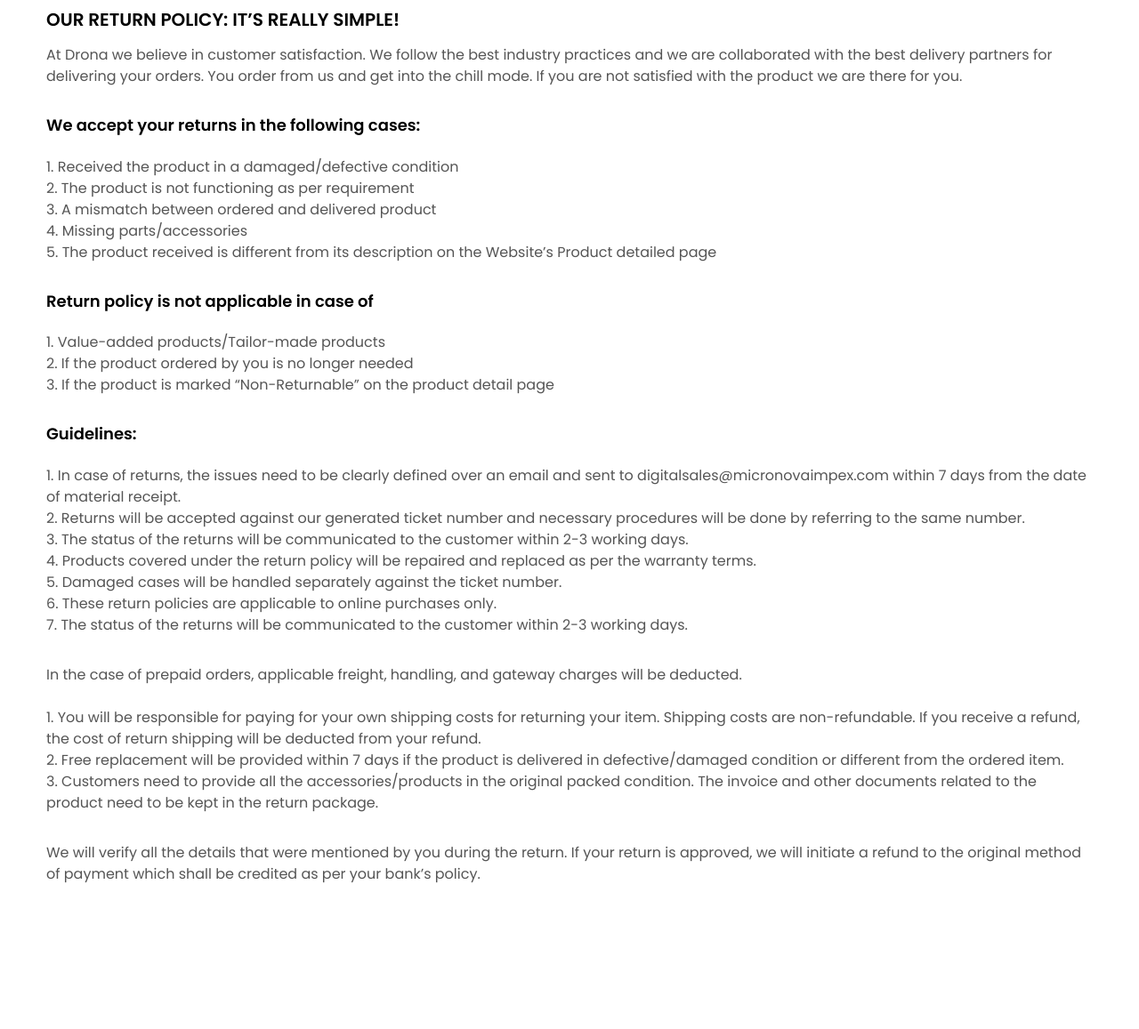
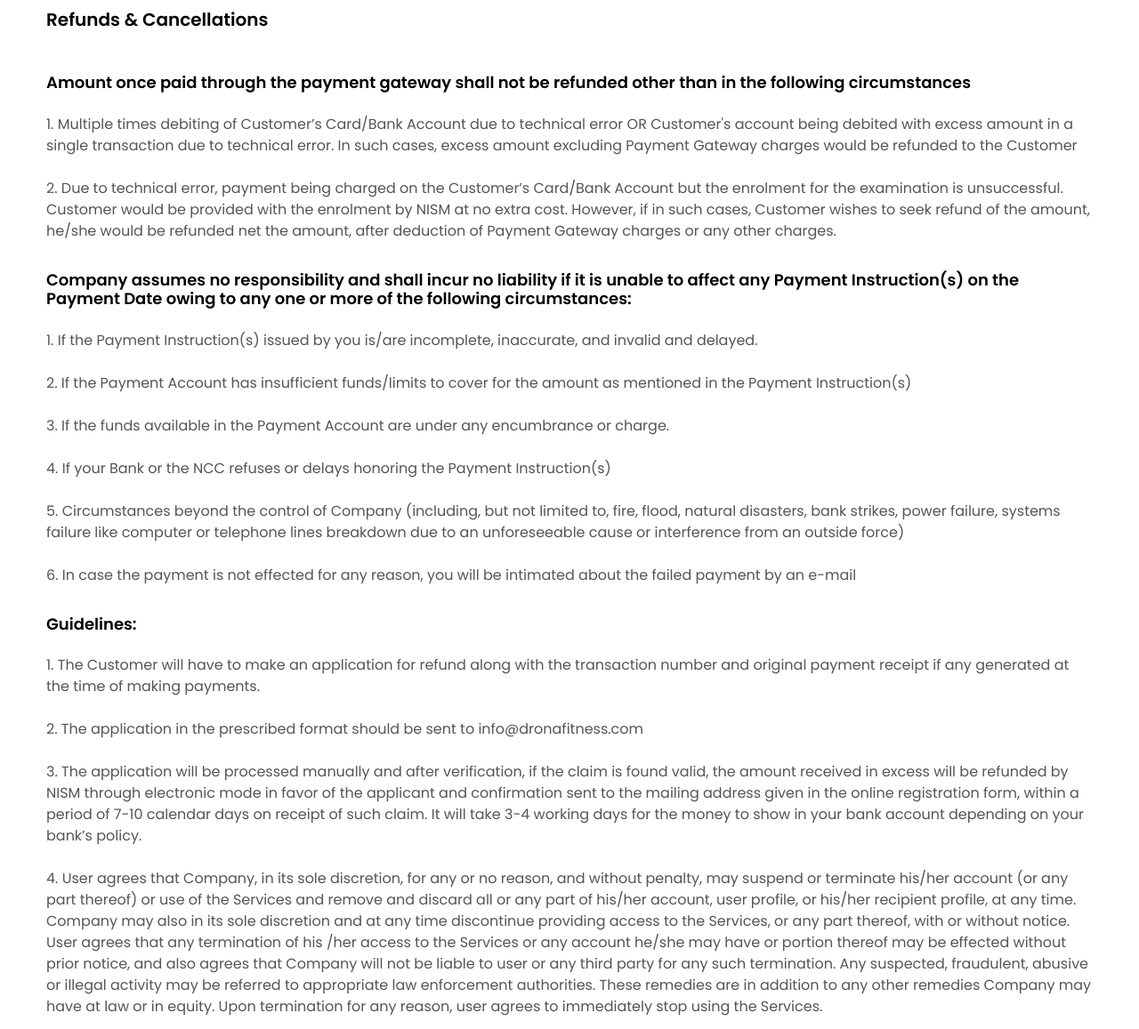
Before and after one commit to Drona-Fitness/drona-landing, a plain HTML site: page refund-policy.html in a window 1280 px wide. Shown: the part 150-1307 px from the top of the page at 89% size. Drawn offline with Linux system fonts and the light colour scheme.

Commit message:
changes as per feedback from Drona Marketing team
changes as per feedback from Drona Marketing team

```diff
--- a/refund-policy.html
+++ b/refund-policy.html
@@ -168,40 +168,92 @@
         <div class="container mt-5">
           <div class="row">
               <div class="col-12 mt-2 pt-2 pb-2">
-                <h5>OUR RETURN POLICY: IT’S REALLY SIMPLE!</h5>
-                <p>At Drona we believe in customer satisfaction. We follow the best industry practices and we are collaborated with the best delivery partners for delivering your orders. You order from us and get into the chill mode. If you are not satisfied with the product we are there for you.</p>
+                <h5>Refunds & Cancellations</h5>
               </div>
               <div class="col-12 mt-2 pt-3 pb-2">
-                <h6 class="mb-4">We accept your returns in the following cases:</h6>
+                <h6 class="mb-4">Amount once paid through the payment gateway shall not be refunded other than in the
+                  following circumstances
+                </h6>
                 <ol>
-                  <li> Received the product in a damaged/defective condition</li>
-                  <li> The product is not functioning as per requirement</li>
-                  <li> A mismatch between ordered and delivered product</li>
-                  <li> Missing parts/accessories</li>
-                  <li> The product received is different from its description on the Website’s Product detailed page</li>
+                  <li> Multiple times debiting of Customer’s Card/Bank Account due to technical error OR Customer's
+                    account being debited with excess amount in a single transaction due to technical error. In such
+                    cases, excess amount excluding Payment Gateway charges would be refunded to the Customer
+                  </li>
+                  <br/>
+                  <li> Due to technical error, payment being charged on the Customer’s Card/Bank Account but the
+                    enrolment for the examination is unsuccessful. Customer would be provided with the enrolment
+                    by NISM at no extra cost. However, if in such cases, Customer wishes to seek refund of the
+                    amount, he/she would be refunded net the amount, after deduction of Payment Gateway
+                    charges or any other charges.
+                  </li>
                 </ol>
               </div>
               <div class="col-12 mt-2 pt-3 pb-2">
-                <h6 class="mb-4">Return policy is not applicable in case of</h6>
+                <h6 class="mb-4">Company assumes no responsibility and shall incur no liability if it is unable to affect any
+                  Payment Instruction(s) on the Payment Date owing to any one or more of the following
+                  circumstances:
+                </h6>
                 <ol>
-                  <li> Value-added products/Tailor-made products</li>
-                  <li> If the product ordered by you is no longer needed</li>
-                  <li> If the product is marked “Non-Returnable” on the product detail page</li>
+                  <li> If the Payment Instruction(s) issued by you is/are incomplete, inaccurate, and invalid and
+                    delayed.
+                  </li>
+                  <br/>
+                  <li> If the Payment Account has insufficient funds/limits to cover for the amount as mentioned
+                    in the Payment Instruction(s)
+                  </li>
+                  <br/>
+                  <li> If the funds available in the Payment Account are under any encumbrance or charge.</li>
+                  <br/>
+                  <li>If your Bank or the NCC refuses or delays honoring the Payment Instruction(s)</li>
+                  <br/>
+                  <li>Circumstances beyond the control of Company (including, but not limited to, fire, flood,
+                    natural disasters, bank strikes, power failure, systems failure like computer or telephone
+                    lines breakdown due to an unforeseeable cause or interference from an outside force)
+                  </li>
+                  <br/>
+                  <li>In case the payment is not effected for any reason, you will be intimated about the failed
+                    payment by an e-mail
+                  </li>
                 </ol>
               </div>
               <div class="col-12 mt-2 pt-3 pb-2">
                 <h6 class="mb-4">Guidelines:</h6>
                 <ol>
-                  <li>In case of returns, the issues need to be clearly defined over an email and sent to digitalsales@micronovaimpex.com within 7 days from the date of material receipt.</li>
-                  <li>Returns will be accepted against our generated ticket number and necessary procedures will be done by referring to the same number.</li>
-                  <li>The status of the returns will be communicated to the customer within 2-3 working days.</li>
-                  <li>Products covered under the return policy will be repaired and replaced as per the warranty terms.</li>
-                  <li>Damaged cases will be handled separately against the ticket number.</li>
-                  <li>These return policies are applicable to online purchases only.</li>
-                  <li>  The status of the returns will be communicated to the customer within 2-3 working days.</li>
+                  <li>The Customer will have to make an application for refund along with the transaction number
+                    and original payment receipt if any generated at the time of making payments.
+                  </li>
+                  <br/>
+                  <li>The application in the prescribed format should be sent to info@dronafitness.com</li>
+                  <br/>
+                  <li>The application will be processed manually and after verification, if the claim is found valid, the
+                    amount received in excess will be refunded by NISM through electronic mode in favor of the
+                    applicant and confirmation sent to the mailing address given in the online registration form,
+                    within a period of 7-10 calendar days on receipt of such claim. It will take 3-4 working days for the money
+                    to show in your bank account depending on your bank’s policy.
+                  </li>
+                  <br/>
+                  <li>User agrees that Company, in its sole discretion, for any or no reason, and without penalty, may
+                    suspend or terminate his/her account (or any part thereof) or use of the Services and remove
+                    and discard all or any part of his/her account, user profile, or his/her recipient profile, at any
+                    time. Company may also in its sole discretion and at any time discontinue providing access to
+                    the Services, or any part thereof, with or without notice. User agrees that any termination of his
+                    /her access to the Services or any account he/she may have or portion thereof may be effected
+                    without prior notice, and also agrees that Company will not be liable to user or any third party
+                    for any such termination. Any suspected, fraudulent, abusive or illegal activity may be referred
+                    to appropriate law enforcement authorities. These remedies are in addition to any other
+                    remedies Company may have at law or in equity. Upon termination for any reason, user agrees
+                    to immediately stop using the Services.
+                  </li>
+                  <br/>
+                  <li>Company may elect to resolve any dispute, controversy or claim arising out of or relating to this
+                  Agreement or Service provided in connection with this Agreement by binding arbitration in
+                  accordance with the provisions of the Indian Arbitration & Conciliation Act, 1996. Any such
+                  dispute, controversy or claim shall be arbitrated on an individual basis and shall not be
+                  consolidated in any arbitration with any claim or controversy of any other party
+                 </li>
                 </ol>
               </div>
-              <div class="col-12 mt-2 pt-3 pb-2">
+              <!-- <div class="col-12 mt-2 pt-3 pb-2">
                 <p class="mb-4">In the case of prepaid orders, applicable freight, handling, and gateway charges will be deducted.</p>
                 <ol>
                   <li>You will be responsible for paying for your own shipping costs for returning your item. Shipping costs are non-refundable. If you receive a refund, the cost of return shipping will be deducted from your refund.</li>
@@ -209,7 +261,7 @@
                   <li>Customers need to provide all the accessories/products in the original packed condition. The invoice and other documents related to the product need to be kept in the return package.</li>
                 </ol>
               </div>
-              <p class="mb-4 mt-4">We will verify all the details that were mentioned by you during the return. If your return is approved, we will initiate a refund to the original method of payment which shall be credited as per your bank’s policy.</p>
+              <p class="mb-4 mt-4">We will verify all the details that were mentioned by you during the return. If your return is approved, we will initiate a refund to the original method of payment which shall be credited as per your bank’s policy.</p> -->
           </div>
       </div>
       </section>
```
Also changed, not shown: index.html (+22 -22 lines), privacy-policy.html (+8 -14 lines), images/dronaaz.png (added).
